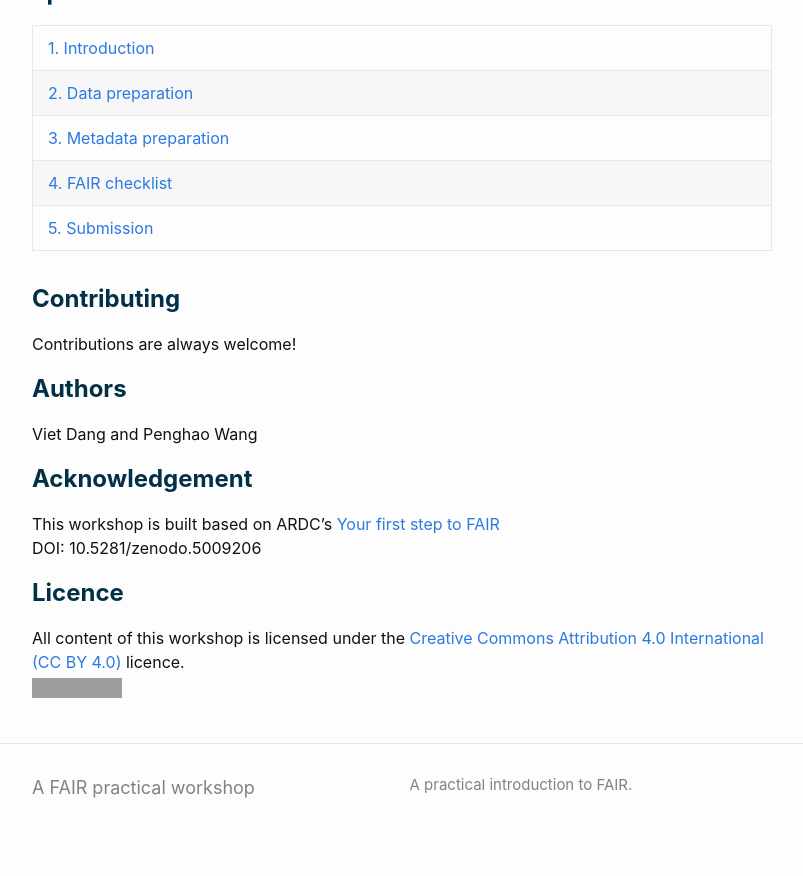
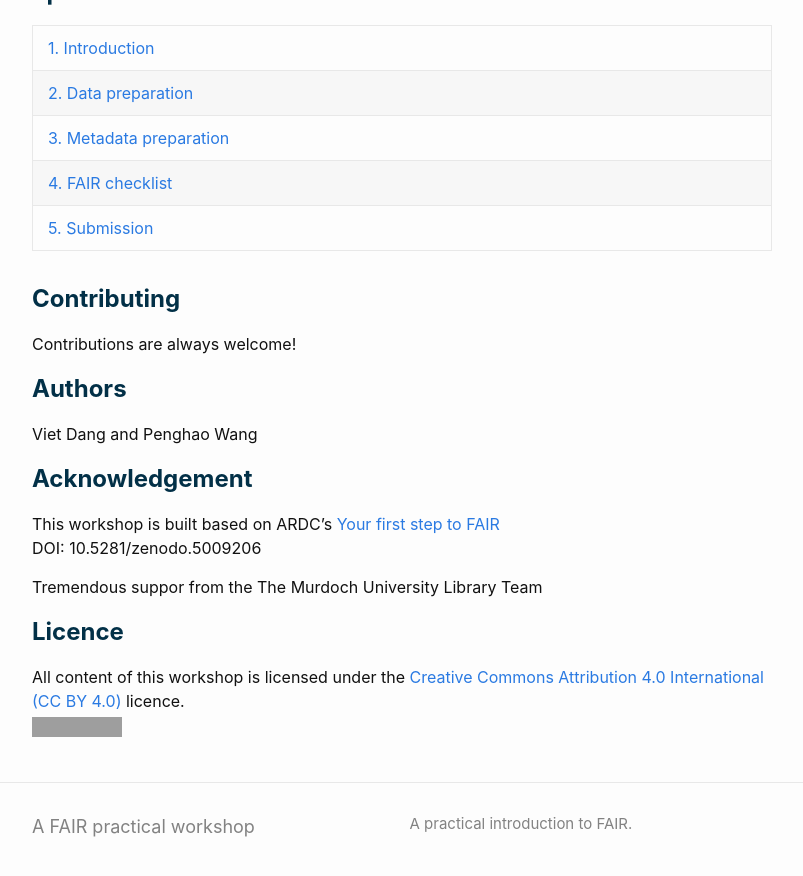
Before and after one commit to WCGA-Murdoch/FAIR-Workshop, a Jekyll site: the page built from index.md, in a window 1280 px wide and 900 px high, scrolled down 635 px. Shown: the top 876 px of the window, without its empty margins (238-1041 px from the left). Built offline with Jekyll 4.4.1, drawn with Linux system fonts in a browser that asks for light colours; our own code applies the rules of GitHub Pages for plain Markdown files; grey boxes are pictures that could not be loaded.

Commit message:
Update index.md

```diff
--- a/index.md
+++ b/index.md
@@ -43,6 +43,8 @@ Viet Dang and Penghao Wang
 This workshop is built based on ARDC's [Your first step to FAIR](https://au-research.github.io/your-first-step-to-fair/)
 DOI: 10.5281/zenodo.5009206
 
+Tremendous suppor from the The Murdoch University Library Team
+
 ## <span style="color:#023047"> **Licence** </span>
 
 All content of this workshop is licensed under the [Creative Commons Attribution 4.0 International (CC BY 4.0)](https://creativecommons.org/licenses/by/4.0/) licence.
```
